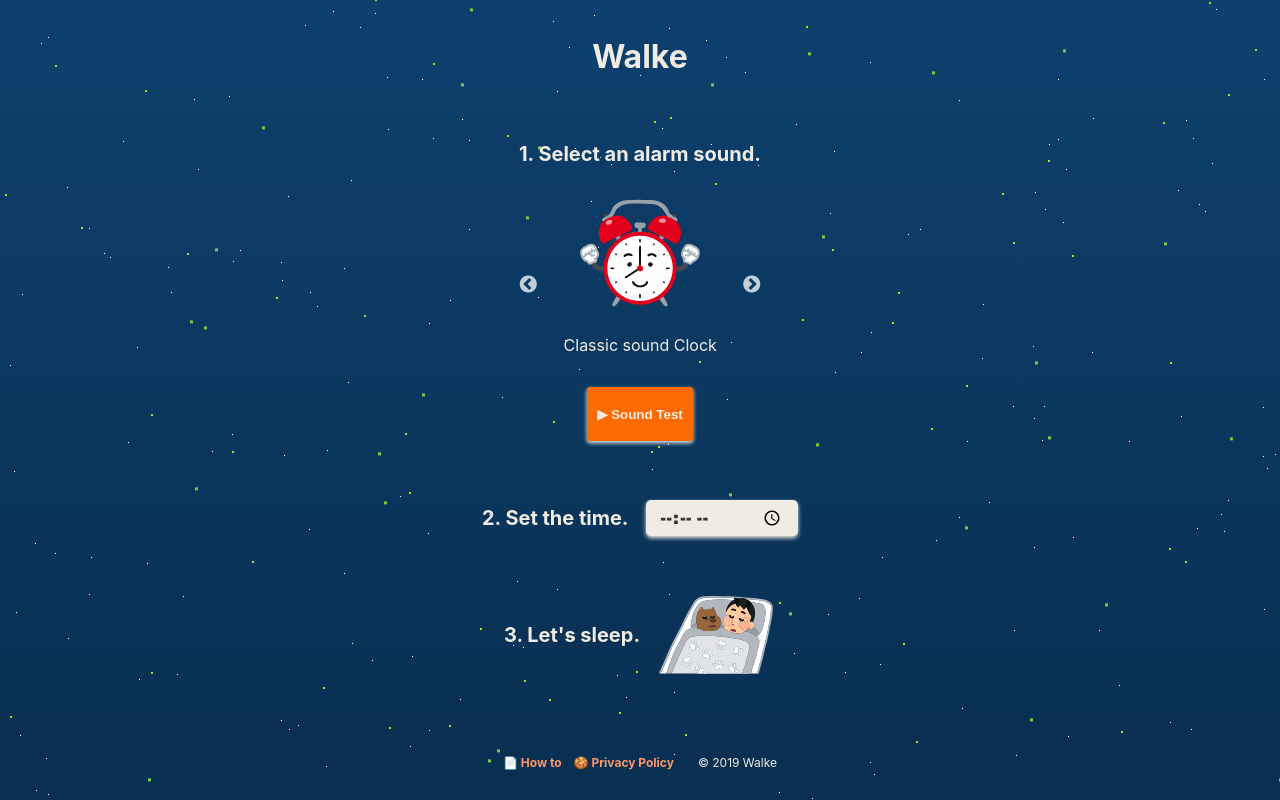
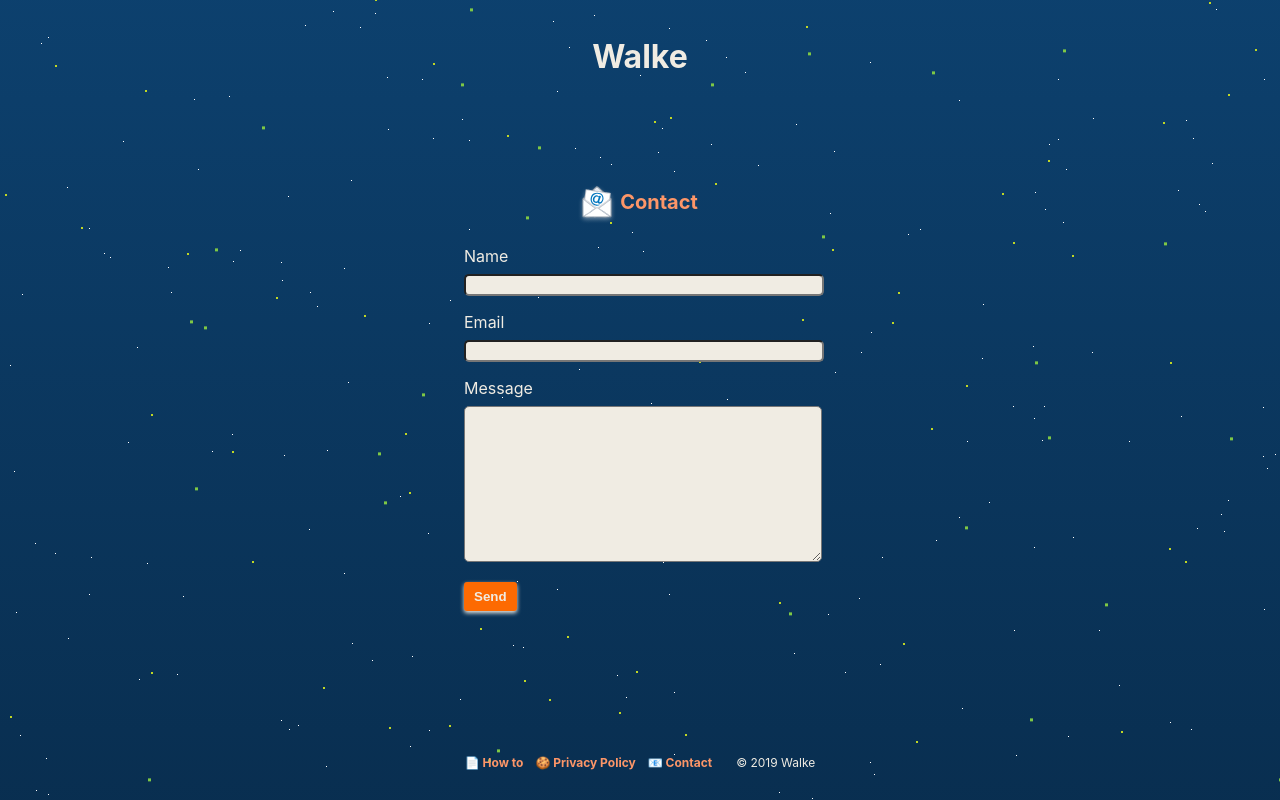
Before and after one commit to Sakaki-Ya/amlar, a React (Create React App) app: page /contact in a window 1280 px wide. Before the commit this address led to /. Shown: the top 800 px of the page. Built offline with nearby package versions, Linux system fonts and the light colour scheme; what emotion-reset would draw is missing.

Commit message:
ストップボタンランダム配置

```diff
--- a/src/App.tsx
+++ b/src/App.tsx
@@ -8,7 +8,7 @@ import Header from "./components/Header";
 import Clock from "./components/Clock";
 import HowTo from "./components/HowTo";
 import PrivacyPolicy from "./components/PrivacyPolicy";
-// import Contact from "./components/Contact";
+import Contact from "./components/Contact";
 import Footer from "./components/Footer";
 import "./stars.css";
 import "./stars2.css";
@@ -35,9 +35,9 @@ const App: React.FC = (): JSX.Element => (
           <Route exact path="/privacy-policy">
             <PrivacyPolicy />
           </Route>
-          {/* <Route exact path="/contact">
-          <Contact />
-        </Route> */}
+          <Route exact path="/contact">
+            <Contact />
+          </Route>
           <Redirect to="/" />
         </Switch>
         <Footer />
@@ -69,11 +69,13 @@ const global: SerializedStyles = css`
         background-position: 50% 0%;
       }
     }
+    box-sizing: border-box;
     margin: 0;
     width: 100vw;
     height: 100vh;
     color: ${Colors.white};
     overflow: hidden;
+    position: relative;
   }
   button,
   input,
@@ -83,8 +85,7 @@ const global: SerializedStyles = css`
 `;
 
 const main = css`
-  /* box-sizing: border-box; */
-  position: fixed;
+  position: absolute;
   width: 100%;
   height: 100%;
   top: 0;
--- a/src/components/Clock.tsx
+++ b/src/components/Clock.tsx
@@ -37,7 +37,7 @@ const Clock: React.FC = (): JSX.Element => {
   };
 
   const [alarming, setAlarming]: [any, any] = useState(false);
-  useEffect((): any => {
+  useEffect(() => {
     const tick = (): void => {
       const date: Date = new Date();
       const hours: string = ("0" + date.getHours()).slice(-2);
@@ -45,7 +45,7 @@ const Clock: React.FC = (): JSX.Element => {
       const currentTime: string = hours + ":" + minutes;
       if (currentTime === time && alarming === false) {
         sound.loop = true;
-        sound.play();
+        // sound.play();
         setAlarming(true);
         silent.loop = false;
         silent.pause();
@@ -62,8 +62,8 @@ const Clock: React.FC = (): JSX.Element => {
     <div css={clock}>
       <div css={clock__content}>
         <h2 css={clock__h2}>1. Select an alarm sound.</h2>
-        <SelectSoundSlider setSound={setSound} />
-        <button onClick={soundTest} css={sounds__test}>
+        <SelectSoundSlider sound={sound} setSound={setSound} />
+        <button onClick={soundTest} css={clock__test}>
           <p>&#x25b6; Sound Test</p>
         </button>
       </div>
@@ -75,6 +75,8 @@ const Clock: React.FC = (): JSX.Element => {
             value={time}
             css={clock__inputTime}
             onChange={getInputTime}
+            required
+            pattern="[0-9]{2}:[0-9]{2}"
           />
         </div>
       </div>
@@ -315,7 +317,7 @@ const clock__h2: SerializedStyles = css`
   font-weight: bold;
 `;
 
-const sounds__test: SerializedStyles = css`
+const clock__test: SerializedStyles = css`
   padding: 0.5em 0.75em;
   background-color: ${Colors.orange};
   border: none;
@@ -347,9 +349,8 @@ const clock__inputTime: SerializedStyles = css`
   padding: 0 0.75em;
   height: 2em;
   font-family: "Arial Black", "Arial Rounded MT Bold", sans-serif;
-  font-size: 1.1em;
   font-weight: bold;
-  transition: all 0.2s ease 0s;
+  transition: 0.2s;
   &:hover {
     box-shadow: 0 2px 6px ${Colors.white};
   }
@@ -358,6 +359,7 @@ const clock__inputTime: SerializedStyles = css`
 const clock__sleepIcon: SerializedStyles = css`
   margin-left: 1em;
   width: 120px;
+  filter: drop-shadow(0px 3px 4px rgba(255,255,255,.4));
 `;
 
 export default Clock;
--- a/src/components/Contact.tsx
+++ b/src/components/Contact.tsx
@@ -4,7 +4,7 @@ import { jsx, css, SerializedStyles } from "@emotion/core";
 import Colors from "./Colors";
 
 const Contact: React.FC = (): JSX.Element => (
-  <React.Fragment>
+  <div css={contact}>
     <div css={contact__titleWrap}>
       <svg width="286.001" viewBox="0 0 286.001 302" css={contact__icon}>
         <g fillRule="evenodd" clipRule="evenodd">
@@ -52,8 +52,48 @@ const Contact: React.FC = (): JSX.Element => (
       </svg>
       <h2 css={contact__h2}>Contact</h2>
     </div>
-  </React.Fragment>
+    <form
+      css={contact__form}
+      name="contact"
+      method="POST"
+      data-netlify="true"
+      netlify-honeypot="bot-filed"
+    >
+      <section>
+        <label>
+          <p>Name</p>
+          <input type="text" name="name" />
+        </label>
+      </section>
+      <section>
+        <label>
+          <p>Email</p>
+          <input type="email" name="email" />
+        </label>
+      </section>
+      <section>
+        <label>
+          <p>Message</p>
+          <textarea name="message" css={contact__message}></textarea>
+        </label>
+      </section>
+      <section>
+        <button type="submit" css={contact__send}>
+          Send
+        </button>
+      </section>
+    </form>
+  </div>
 );
+
+const contact: SerializedStyles = css`
+  max-width: 480px;
+  width: 100%;
+  box-sizing: border-box;
+  margin: auto;
+  padding: 0 5%;
+  overflow-y: auto;
+`;
 
 const contact__titleWrap: SerializedStyles = css`
   display: flex;
@@ -65,6 +105,7 @@ const contact__titleWrap: SerializedStyles = css`
 const contact__icon: SerializedStyles = css`
   max-width: 30px;
   margin-right: 0.5em;
+  filter: drop-shadow(0px 2px 2px rgba(255, 255, 255, 0.4));
 `;
 
 const contact__h2: SerializedStyles = css`
@@ -73,4 +114,54 @@ const contact__h2: SerializedStyles = css`
   font-weight: bold;
 `;
 
+const contact__form: SerializedStyles = css`
+  section {
+    text-align: left;
+    margin-bottom: 1em;
+  }
+  input {
+    width: 100%;
+    border-radius: 5px;
+    background-color: ${Colors.white};
+    font-family: -apple-system, BlinkMacSystemFont, "Segoe UI", "Roboto",
+      "Oxygen", "Ubuntu", "Cantarell", "Fira Sans", "Droid Sans",
+      "Helvetica Neue", sans-serif;
+  }
+  p {
+    margin-bottom: 0.5em;
+  }
+`;
+
+const contact__message: SerializedStyles = css`
+  width: 100%;
+  border-radius: 5px;
+  background-color: ${Colors.white};
+  height: 150px;
+  font-family: -apple-system, BlinkMacSystemFont, "Segoe UI", "Roboto", "Oxygen",
+    "Ubuntu", "Cantarell", "Fira Sans", "Droid Sans", "Helvetica Neue",
+    sans-serif;
+`;
+
+const contact__send: SerializedStyles = css`
+  padding: 0.5em 0.75em;
+  background-color: ${Colors.orange};
+  border: none;
+  border-radius: 3px;
+  white-space: nowrap;
+  color: ${Colors.white};
+  font-weight: bold;
+  box-shadow: 0 2px 4px ${Colors.white};
+  transition: all 0.2s ease 0s;
+  &:hover {
+    background-color: ${Colors.lightOrange};
+    box-shadow: 0 2px 6px ${Colors.white};
+  }
+  &:active {
+    transform: translateY(2px);
+    background-color: ${Colors.deepOrange};
+    color: ${Colors.white};
+    box-shadow: none;
+  }
+`;
+
 export default Contact;
--- a/src/components/Footer.tsx
+++ b/src/components/Footer.tsx
@@ -6,16 +6,18 @@ import colors from "./Colors";
 
 const Footer: React.FC = (): JSX.Element => (
   <footer css={footer}>
+    <div css={footer__list}>
       <Link to="/how-to" css={footer__link}>
         &#x1f4c4; How to
       </Link>
       <Link to="/privacy-policy" css={footer__link}>
         &#x1f36a; Privacy Policy
       </Link>
-    {/* <Link to="/contact" css={footer__link}>
+      <Link to="/contact" css={footer__link}>
         &#x1f4e7; Contact
-    </Link> */}
+      </Link>
       <p css={footer__copyright}>&copy; 2019 Walke</p>
+    </div>
   </footer>
 );
 
@@ -28,12 +30,22 @@ const footer: SerializedStyles = css`
   bottom: 0;
   left: 0;
   width: 100%;
-  padding: 1.5em;
+  padding: 1em 5%;
   font-size: 0.75em;
+`;
+
+const footer__list: SerializedStyles = css`
+  white-space: nowrap;
+  overflow-y: hidden;
+  overflow-x: auto;
+  -webkit-overflow-scrolling: touch;
+  padding-bottom: 0.5em;
 `;
 
 const footer__link: SerializedStyles = css`
   color: ${colors.lightOrange};
+  display: inline-flex;
+  white-space: nowrap;
   text-decoration: none;
   margin-right: 1em;
   font-weight: bold;
@@ -47,6 +59,8 @@ const footer__link: SerializedStyles = css`
 `;
 
 const footer__copyright: SerializedStyles = css`
+  display: inline-flex;
+  white-space: nowrap;
   margin-left: 1em;
 `;
 
--- a/src/components/Header.tsx
+++ b/src/components/Header.tsx
@@ -19,10 +19,9 @@ const header: SerializedStyles = css`
   position: absolute;
   top: 0;
   left: 0;
-  margin-bottom: 1em;
+  width: 100%;
   padding: 1em;
-  width: 100%;
-  margin: 0 auto;
+  margin: 0 auto 1em auto;
 `;
 
 const header__logo: SerializedStyles = css`
--- a/src/components/HowTo.tsx
+++ b/src/components/HowTo.tsx
@@ -193,6 +193,8 @@ const HowTo: React.FC = (): JSX.Element => (
 
 const howto: SerializedStyles = css`
   max-width: 480px;
+  width: 100%;
+  box-sizing: border-box;
   margin: auto;
   padding: 0 5%;
 `;
@@ -207,6 +209,7 @@ const howto__h2: SerializedStyles = css`
 const howto__icon: SerializedStyles = css`
   max-width: 120px;
   margin-bottom: 1em;
+  filter: drop-shadow(0px 2px 2px rgba(255, 255, 255, 0.4));
 `;
 
 const howto__text: SerializedStyles = css`
--- a/src/components/PrivacyPolicy.tsx
+++ b/src/components/PrivacyPolicy.tsx
@@ -138,6 +138,7 @@ const PrivacyPolicy: React.FC = (): JSX.Element => (
         />
       </g>
     </svg>
+    <h3 css={policy__h3}>About access analysis.</h3>
     <p css={policy__text}>
       This site uses cookies to collect traffic data using the access analysis
       tool "Google Analytics".
@@ -150,6 +151,8 @@ const PrivacyPolicy: React.FC = (): JSX.Element => (
 
 const policy: SerializedStyles = css`
   max-width: 480px;
+  width: 100%;
+  box-sizing: border-box;
   margin: auto;
   padding: 0 5%;
 `;
@@ -161,9 +164,17 @@ const policy__h2: SerializedStyles = css`
   font-weight: bold;
 `;
 
+const policy__h3: SerializedStyles = css`
+  font-size: 1.15em;
+  margin-bottom: 1em;
+  font-weight: bold;
+  text-align: left;
+`;
+
 const policy__icon: SerializedStyles = css`
   max-width: 120px;
   margin-bottom: 1em;
+  filter: drop-shadow(0px 2px 2px rgba(255, 255, 255, 0.4));
 `;
 
 const policy__text: SerializedStyles = css`
--- a/src/components/SelectSoundSlider.tsx
+++ b/src/components/SelectSoundSlider.tsx
@@ -4,10 +4,20 @@ import "slick-carousel/slick/slick.css";
 import "slick-carousel/slick/slick-theme.css";
 import { jsx, css, SerializedStyles } from "@emotion/core";
 
-const SelectSoundSlider = ({ setSound }: any): JSX.Element => {
+interface SelectSoundSliderProps {
+  sound: HTMLAudioElement;
+  setSound: React.Dispatch<React.SetStateAction<HTMLAudioElement>>;
+}
+
+const SelectSoundSlider = ({
+  sound,
+  setSound
+}: SelectSoundSliderProps): JSX.Element => {
   const sounds: string[] = ["classic", "digital", "chicken"];
   const settings = {
     afterChange: (currentIndexNum: number): void => {
+      sound.pause();
+      sound.currentTime = 0;
       setSound(new Audio(sounds[currentIndexNum] + ".mp3"));
     }
   };
@@ -338,8 +348,11 @@ const soundsSlider: SerializedStyles = css`
 `;
 
 const sounds__icon: SerializedStyles = css`
+  box-sizing: border-box;
   width: 100%;
+  padding: 0 0.5em;
   margin-bottom: 0.5em;
+  filter: drop-shadow(0px 3px 1px rgba(255, 255, 255, 0.4));
 `;
 
 export default SelectSoundSlider;
--- a/src/stars3.css
+++ b/src/stars3.css
@@ -41,8 +41,8 @@
 
 #stars3:before {
   content: "";
-  position: absolute;
-  top: 2000px;
+  position: fixed;
+  /* top: 2000px; */
   width: 3px;
   height: 3px;
   background: transparent;
```
Also changed, not shown: src/components/Alarming.tsx (+295 -73 lines), src/stars2.css (+136 -4 lines), src/stars.css, 1 other file (tests, documents, lock files or other folders). Lines whose indentation alone changed are shown as unchanged.
